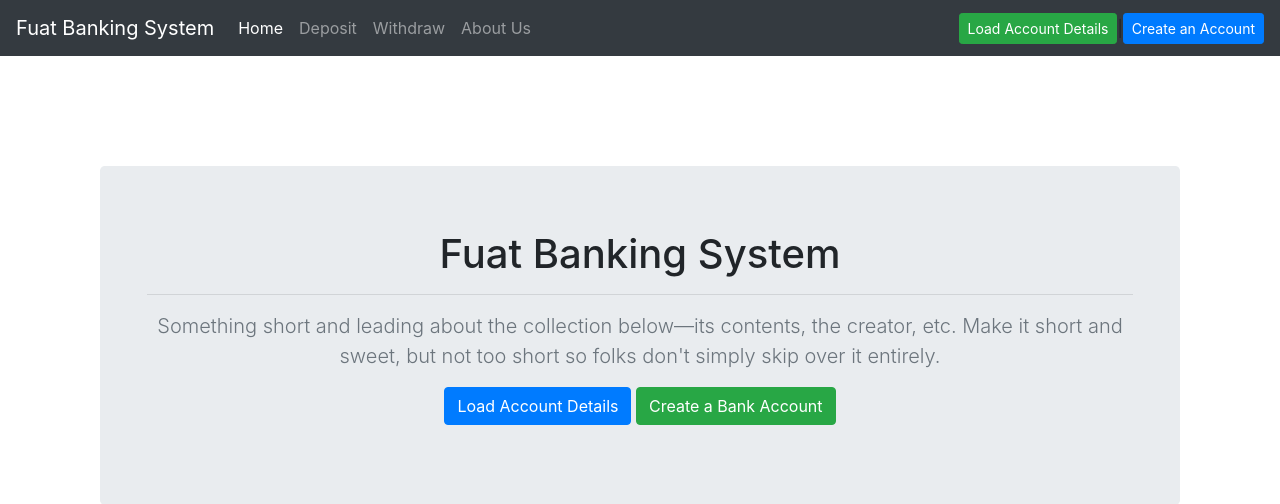
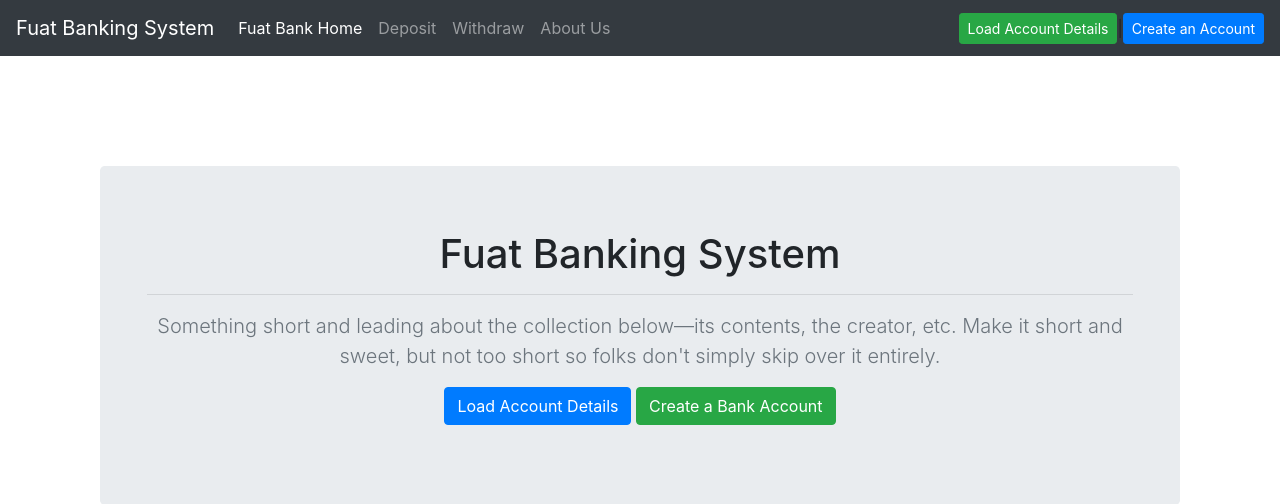
Before and after one commit to fuatsevinc/Django-Bank, a Django app: template core/templates/core/home.html in a window 1280 px wide. Shown: the top 504 px of the page. Run offline with Django 3.2, Linux system fonts and the light colour scheme; the template is opened without the code that fills it, so the values that code supplies are empty; some libraries are stand-ins or nearby versions.

Commit message:
Update navbar.html

```diff
--- a/core/templates/core/navbar.html
+++ b/core/templates/core/navbar.html
@@ -7,7 +7,7 @@
   <div class="collapse navbar-collapse" id="navbarSupportedContent">
     <ul class="navbar-nav mr-auto">
       <li class="nav-item active">
-        <a class="nav-link" href="{% url 'home' %}">Home</a>
+        <a class="nav-link" href="{% url 'home' %}">Fuat Bank Home</a>
       </li>
       <li class="nav-item">
         <a class="nav-link" href="{% url 'transactions:deposit' %}">Deposit</a>
```
